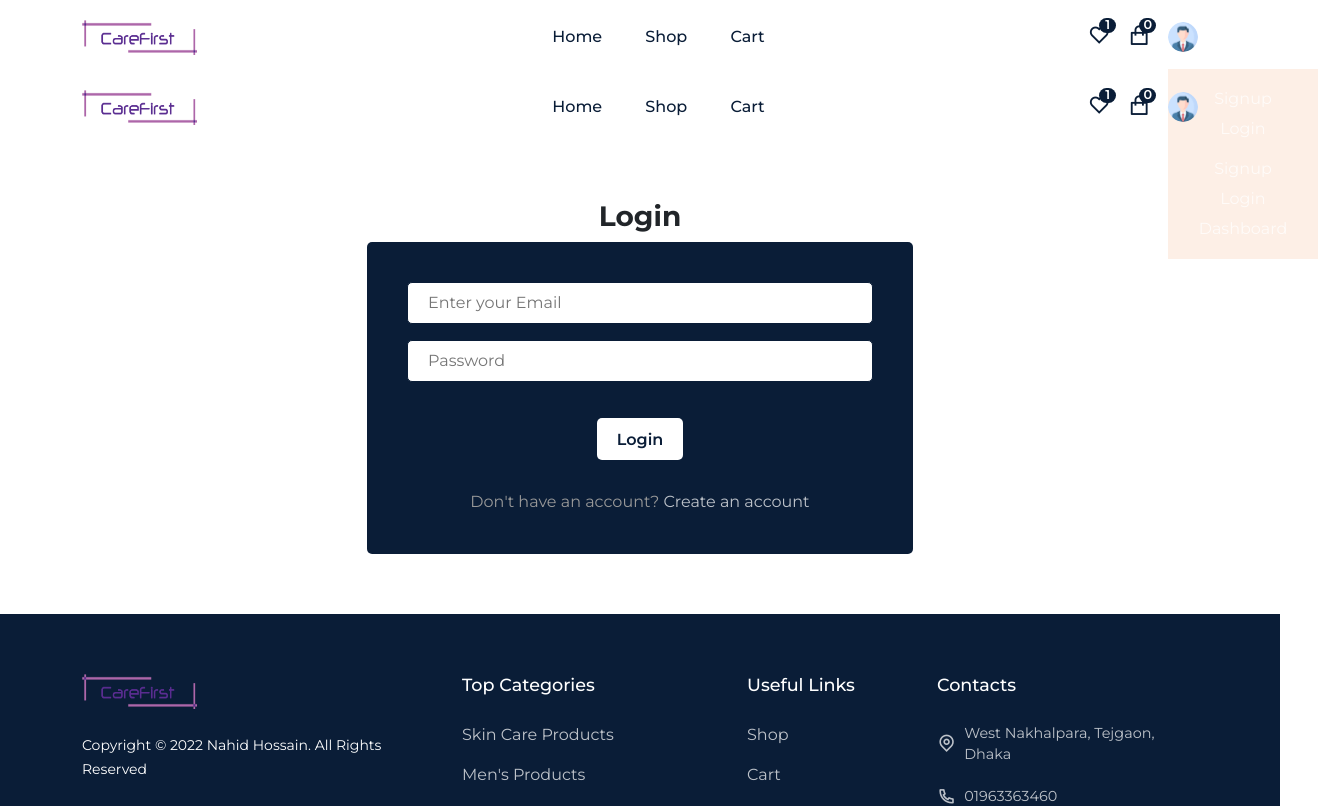
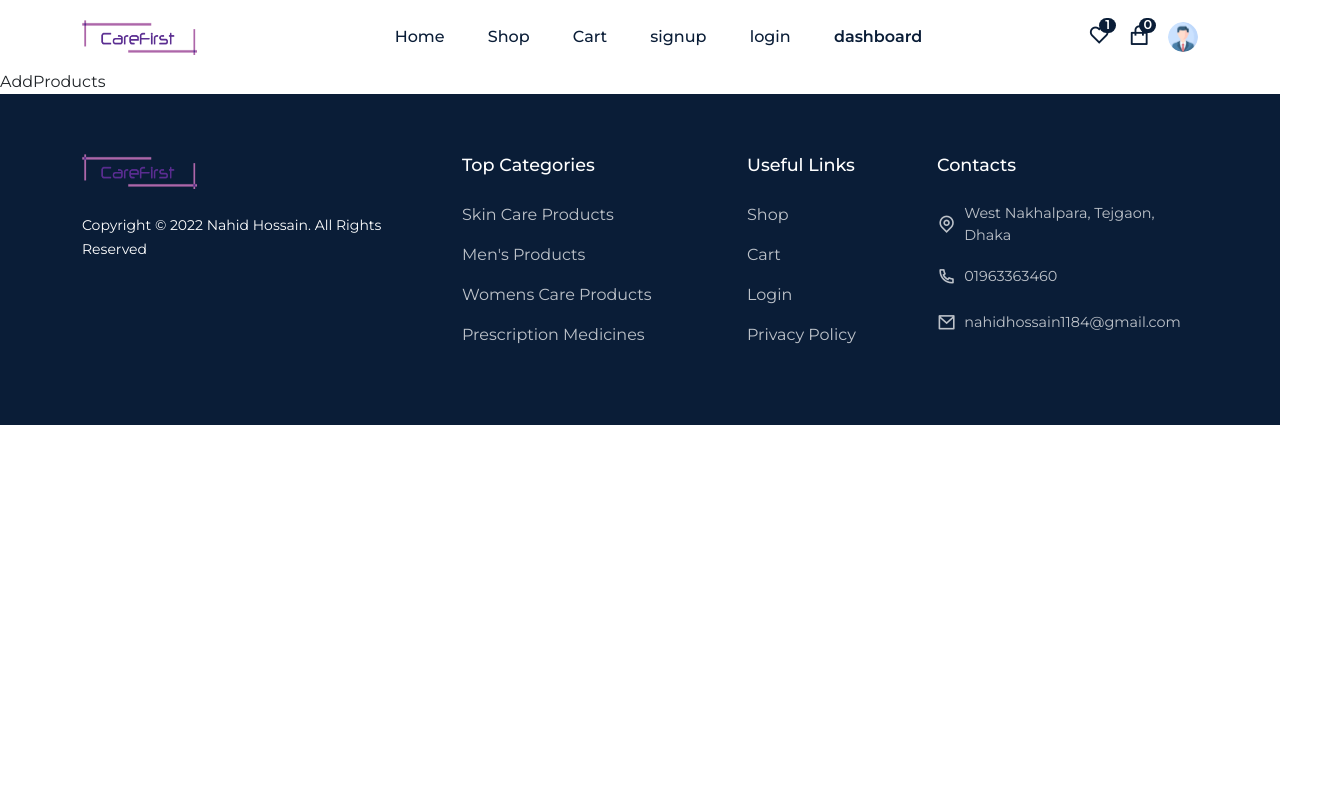
Before and after one commit to floatingnahid22/Job-Assignment, a React (Create React App) app in the folder healthos_task/: page /dashboard/add-products in a window 1280 px wide. Before the commit this address led to /login. Shown: the top 806 px of the page, 1318 px wide, since content can reach past the window. Built offline with nearby package versions, Linux system fonts and the light colour scheme; no server answers.

Commit message:
clean all authentication related code

```diff
--- a/healthos_task/src/components/Header/Header.jsx
+++ b/healthos_task/src/components/Header/Header.jsx
@@ -1,16 +1,12 @@
 import React, { useRef, useEffect } from "react";
 import "./header.css";
-import { Link, NavLink, useNavigate } from "react-router-dom";
+import { NavLink, useNavigate } from "react-router-dom";
 import { motion } from "framer-motion";
 
 import logo from "../../assets/images/logo.png";
 import userIcon from "../../assets/images/user-icon.png";
 import { Container, Row } from "reactstrap";
 import { useSelector } from "react-redux";
-import useAuth from "../../custom-hooks/useAuth";
-import { signOut } from "firebase/auth";
-import { auth } from "../../firebase.config";
-import { toast } from "react-toastify";
 
 const nav__links = [
   {
@@ -25,6 +21,18 @@ const nav__links = [
     path: "cart",
     display: "Cart",
   },
+  {
+    path: "signup",
+    display: "signup",
+  },
+  {
+    path: "login",
+    display: "login",
+  },
+  {
+    path: "dashboard",
+    display: "dashboard",
+  },
 ];
 
 const Header = () => {
@@ -32,13 +40,9 @@ const Header = () => {
 
   const totalQuantity = useSelector((state) => state.cart.totalQuantity);
 
-  const profileActionRef = useRef(null);
-
   const menuRef = useRef(null);
 
   const navigate = useNavigate();
-
-  const { currentUser } = useAuth();
 
   const stickyHeaderFunc = () => {
     window.addEventListener("scroll", () => {
@@ -53,17 +57,6 @@ const Header = () => {
     });
   };
 
-  const logout = () => {
-    signOut(auth)
-      .then(() => {
-        toast.success("Logged out");
-        navigate("/home");
-      })
-      .catch((err) => {
-        toast.error(err.message);
-      });
-  };
-
   useEffect(() => {
     stickyHeaderFunc();
 
@@ -75,9 +68,6 @@ const Header = () => {
   const navigateToCart = () => {
     navigate("/cart");
   };
-
-  const toggleProfileActions = () =>
-    profileActionRef.current.classList.toggle("show__profileActions");
 
   return (
     <header className="header" ref={headerRef}>
@@ -118,26 +108,10 @@ const Header = () => {
               <div className="profile">
                 <motion.img
                   whileTap={{ scale: 1.2 }}
-                  src={currentUser ? currentUser.photoURL : userIcon}
+                  src={userIcon}
                   alt="user icon"
-                  onClick={toggleProfileActions}
+                  onClick={{}}
                 />
-
-                <div
-                  className="profile__actions"
-                  ref={profileActionRef}
-                  onClick={toggleProfileActions}
-                >
-                  {currentUser ? (
-                    <span onClick={logout}> Logout</span>
-                  ) : (
-                    <div className="d-flex align-items-center justify-content-center flex-column ">
-                      <Link to="/signup">Signup</Link>
-                      <Link to="/login">Login</Link>
-                      <Link to="/dashboard">Dashboard</Link>
-                    </div>
-                  )}
-                </div>
               </div>
               <div className="mobile__menu">
                 <span onClick={menuToggle}>
--- a/healthos_task/src/components/Layout/Layout.jsx
+++ b/healthos_task/src/components/Layout/Layout.jsx
@@ -3,14 +3,9 @@ import Header from "../Header/Header";
 import Footer from "../Footer/Footer";
 import Routers from "../../routers/Routers";
 
-import AdminNav from "../../admin/AdminNav";
-import { useLocation } from "react-router-dom";
-
 const Layout = () => {
-  const location = useLocation();
   return (
     <>
-      {location.pathname.startsWith("/dashboard") ? <AdminNav /> : <Header />}
       <Header />
       <div>
         <Routers />
--- a/healthos_task/src/custom-hooks/useAuth.js
+++ /dev/null
@@ -1,21 +0,0 @@
-import { useState, useEffect } from "react";
-import { onAuthStateChanged } from "firebase/auth";
-import { auth } from "../firebase.config";
-
-const useAuth = () => {
-  const [currentUser, setCurrentUser] = useState({});
-
-  useEffect(() => {
-    onAuthStateChanged(auth, (user) => {
-      if (user) {
-        setCurrentUser(user);
-      } else {
-        setCurrentUser(null);
-      }
-    });
-  });
-
-  return { currentUser };
-};
-
-export default useAuth;
--- a/healthos_task/src/firebase.config.js
+++ /dev/null
@@ -1,22 +0,0 @@
-import { initializeApp } from "firebase/app";
-import { getAuth } from "firebase/auth";
-import { getFirestore } from "firebase/firestore";
-import { getStorage } from "firebase/storage";
-
-const firebaseConfig = {
-  apiKey: "AIzaSyBGLOw5UzW6fPbLGXTpDeHCSM5rhvlpOrk",
-  authDomain: "carefirst-f7334.firebaseapp.com",
-  projectId: "carefirst-f7334",
-  storageBucket: "carefirst-f7334.appspot.com",
-  messagingSenderId: "376727508335",
-  appId: "1:376727508335:web:f9416bc2ca62fb98a9849a",
-};
-
-// Initialize Firebase
-const app = initializeApp(firebaseConfig);
-export const auth = getAuth(app);
-
-export const db = getFirestore(app);
-export const storage = getStorage(app);
-
-export default app;
--- a/healthos_task/src/pages/Login.jsx
+++ b/healthos_task/src/pages/Login.jsx
@@ -1,72 +1,25 @@
-import React, { useState } from "react";
-import { Link, useNavigate } from "react-router-dom";
+import React from "react";
+import { Link } from "react-router-dom";
 import { Container, Row, Col, Form, FormGroup } from "reactstrap";
 import Helmet from "../components/Helmet/Helmet";
-
-import { signInWithEmailAndPassword } from "firebase/auth";
-import { toast } from "react-toastify";
-import { auth } from "../firebase.config";
 
 import "../styles/login.css";
 
 const Login = () => {
-  const [email, setEmail] = useState("");
-  const [password, setPassword] = useState("");
-  const [loading, setLoading] = useState(false);
-  const navigate = useNavigate();
-
-  const loginUser = async (e) => {
-    e.preventDefault();
-    setLoading(true);
-
-    try {
-      const userCredential = await signInWithEmailAndPassword(
-        auth,
-        email,
-        password
-      );
-
-      const user = userCredential.user;
-
-      console.log(user);
-      setLoading(false);
-      toast.success("Successfully logged in");
-      navigate("/home");
-    } catch (error) {
-      setLoading(false);
-      toast.error(error.message);
-    }
-  };
-
   return (
     <Helmet title="Login">
       <section>
         <Container>
           <Row>
-            {loading ? (
-              <Col lg="12" className="text-center">
-                <h5 className="fw-bold">Loading..</h5>
-              </Col>
-            ) : (
             <Col lg="6" className="m-auto text-center">
               <h3 className="fw-bold mb-2">Login</h3>
 
-                <Form className="auth__form" onSubmit={loginUser}>
+              <Form className="auth__form">
                 <FormGroup className="form__group">
-                    <input
-                      type="email"
-                      placeholder="Enter your Email"
-                      value={email}
-                      onChange={(e) => setEmail(e.target.value)}
-                    />
+                  <input type="email" placeholder="Enter your Email" />
                 </FormGroup>
                 <FormGroup className="form__group">
-                    <input
-                      type="password"
-                      placeholder="Password"
-                      value={password}
-                      onChange={(e) => setPassword(e.target.value)}
-                    />
+                  <input type="password" placeholder="Password" />
                 </FormGroup>
 
                 <button type="submit" className="buy__btn auth__btn">
@@ -78,7 +31,6 @@ const Login = () => {
                 </p>
               </Form>
             </Col>
-            )}
           </Row>
         </Container>
       </section>
--- a/healthos_task/src/pages/Signup.jsx
+++ b/healthos_task/src/pages/Signup.jsx
@@ -1,118 +1,30 @@
-import React, { useState } from "react";
+import React from "react";
 import { Link } from "react-router-dom";
 import { Container, Row, Col, Form, FormGroup } from "reactstrap";
 import Helmet from "../components/Helmet/Helmet";
-import { createUserWithEmailAndPassword, updateProfile } from "firebase/auth";
-import { ref, uploadBytesResumable, getDownloadURL } from "firebase/storage";
-import { setDoc, doc } from "firebase/firestore";
 
-import { auth } from "../firebase.config";
-import { storage } from "../firebase.config";
-import { db } from "../firebase.config";
-
-import { toast } from "react-toastify";
 import "../styles/login.css";
-import { useNavigate } from "react-router-dom";
 
 const Signup = () => {
-  const [username, setUsername] = useState("");
-  const [email, setEmail] = useState("");
-  const [password, setPassword] = useState("");
-  const [file, setFile] = useState(null);
-  const [loading, setLoading] = useState(false);
-  const navigate = useNavigate();
-
-  const signupUser = async (e) => {
-    e.preventDefault();
-    setLoading(true);
-
-    try {
-      const userCredential = await createUserWithEmailAndPassword(
-        auth,
-        email,
-        password
-      );
-
-      const user = userCredential.user;
-
-      const storageRef = ref(storage, `images/${Date.now() + username}`);
-      const uploadTask = uploadBytesResumable(storageRef, file);
-
-      uploadTask.on(
-        (error) => {
-          toast.error(error.message);
-        },
-        () => {
-          getDownloadURL(updateProfile.snapshot.ref).then(
-            async (downloadURL) => {
-              await updateProfile(user, {
-                displayName: username,
-                photoURL: downloadURL,
-              });
-              await setDoc(doc(db, "users", user.uid), {
-                uid: user.uid,
-                displayName: username,
-                email,
-                photoURL: downloadURL,
-              });
-            }
-          );
-        }
-      );
-      console.log(user);
-      setLoading(false);
-      toast.success("Account created");
-      navigate("/login");
-    } catch (error) {
-      toast.error("something went wrong");
-    }
-  };
   return (
     <Helmet title="Signup">
       <section>
         <Container>
           <Row>
-            {loading ? (
-              <Col lg="12" className="text-center">
-                <h6 className="fw-bold">Loading...</h6>
-              </Col>
-            ) : (
             <Col lg="6" className="m-auto text-center">
               <h3 className="fw-bold mb-2">Signup</h3>
 
-                <Form className="auth__form" onSubmit={signupUser}>
+              <Form className="auth__form">
                 <FormGroup className="form__group">
-                    <input
-                      type="text"
-                      placeholder="username"
-                      value={username}
-                      onChange={(e) => setUsername(e.target.value)}
-                    />
+                  <input type="text" placeholder="username" />
                 </FormGroup>
 
                 <FormGroup className="form__group">
-                    <input
-                      type="email"
-                      placeholder="Enter your email"
-                      value={email}
-                      onChange={(e) => setEmail(e.target.value)}
-                    />
+                  <input type="email" placeholder="Enter your email" />
                 </FormGroup>
 
                 <FormGroup className="form__group">
-                    <input
-                      type="password"
-                      placeholder="Password"
-                      value={password}
-                      onChange={(e) => setPassword(e.target.value)}
-                    />
-                  </FormGroup>
-
-                  <FormGroup className="form__group">
-                    <input
-                      type="file"
-                      onChange={(e) => setFile(e.target.files[0])}
-                    />
+                  <input type="password" placeholder="Password" />
                 </FormGroup>
 
                 <button type="submit" className="buy__btn auth__btn">
@@ -123,7 +35,6 @@ const Signup = () => {
                 </p>
               </Form>
             </Col>
-            )}
           </Row>
         </Container>
       </section>
--- a/healthos_task/src/routers/ProtectedRoute.js
+++ /dev/null
@@ -1,11 +0,0 @@
-import React from "react";
-import useAuth from "../custom-hooks/useAuth";
-import { Navigate } from "react-router-dom";
-import { Outlet } from "react-router-dom";
-
-const ProtectedRoutes = () => {
-  const { currentUser } = useAuth();
-  return currentUser ? <Outlet /> : <Navigate to="login" />;
-};
-
-export default ProtectedRoutes;
--- a/healthos_task/src/routers/Routers.js
+++ b/healthos_task/src/routers/Routers.js
@@ -8,7 +8,6 @@ import ProductDetails from "../pages/ProductDetails";
 import Checkout from "../pages/Checkout";
 import Signup from "../pages/Signup";
 import Login from "../pages/Login";
-import ProtectedRoute from "./ProtectedRoute";
 
 import AddProducts from "../admin/AddProducts";
 import AllProducts from "../admin/AllProducts";
@@ -23,12 +22,10 @@ const Routers = () => {
       <Route path="shop/:id" element={<ProductDetails />} />
       <Route path="cart" element={<Cart />} />
 
-      <Route path="/*" element={<ProtectedRoute />}>
-        <Route path="checkout" element={<Checkout />} />
-        <Route path="dashboard" element={<Dashboard />} />
-        <Route path="dashboard/all-products" element={<AllProducts />} />
-        <Route path="dashboard/add-products" element={<AddProducts />} />
-      </Route>
+      <Route path="checkout" element={<Checkout />} />
+      <Route path="dashboard" element={<Dashboard />} />
+      <Route path="dashboard/all-products" element={<AllProducts />} />
+      <Route path="dashboard/add-products" element={<AddProducts />} />
 
       <Route path="login" element={<Login />} />
       <Route path="signup" element={<Signup />} />
```
Also changed, not shown: healthos_task/src/admin/AdminNav.jsx (deleted, +0 -7 lines). Lines whose indentation alone changed are shown as unchanged.
